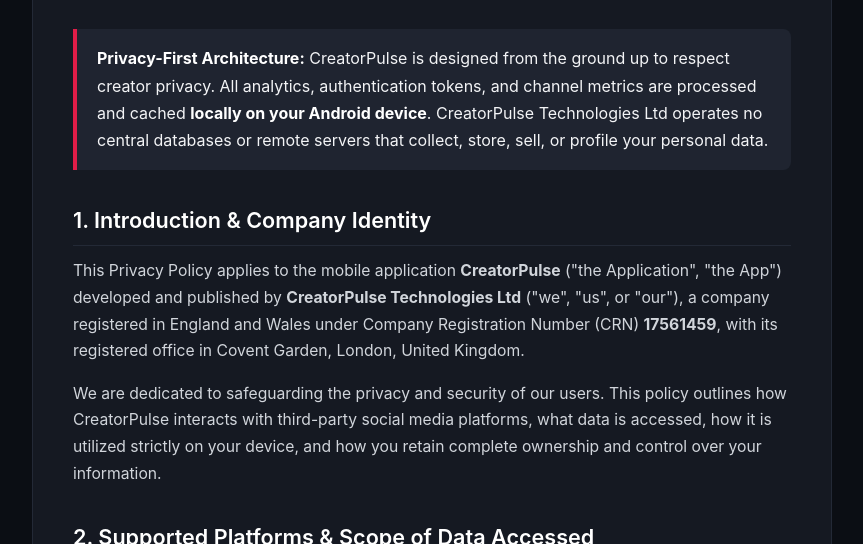
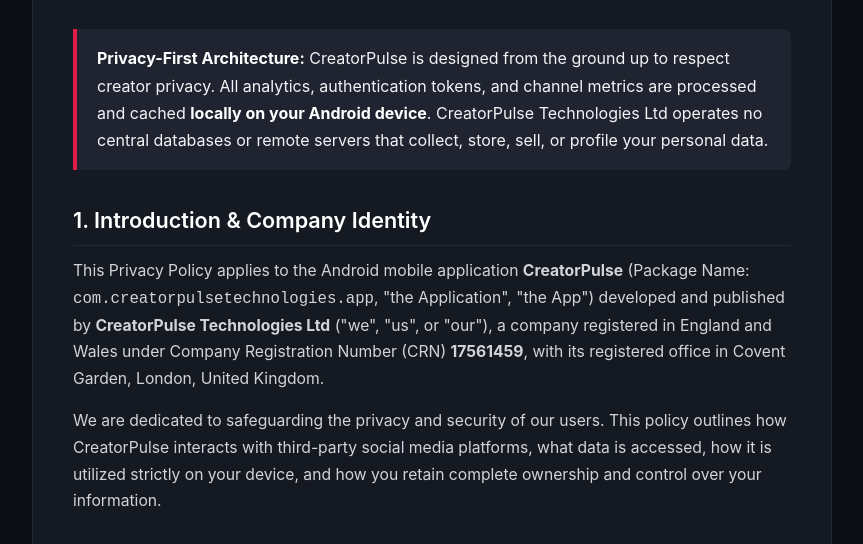
Before and after one commit to danyalahmed786123-design/creatorpulse-site, a plain HTML site: page privacy.html in a window 1280 px wide. Shown: the part 246-790 px from the top of the page, without its empty margins (208-1071 px from the left). Drawn offline with Linux system fonts and the light colour scheme.

Commit message:
docs: explicitly include Android package name com.creatorpulsetechnologies.app in privacy policy and terms

```diff
--- a/privacy.html
+++ b/privacy.html
@@ -134,7 +134,7 @@
 
     <h2>1. Introduction & Company Identity</h2>
     <p>
-      This Privacy Policy applies to the mobile application <strong>CreatorPulse</strong> ("the Application", "the App") developed and published by <strong>CreatorPulse Technologies Ltd</strong> ("we", "us", or "our"), a company registered in England and Wales under Company Registration Number (CRN) <strong>17561459</strong>, with its registered office in Covent Garden, London, United Kingdom.
+      This Privacy Policy applies to the Android mobile application <strong>CreatorPulse</strong> (Package Name: <code>com.creatorpulsetechnologies.app</code>, "the Application", "the App") developed and published by <strong>CreatorPulse Technologies Ltd</strong> ("we", "us", or "our"), a company registered in England and Wales under Company Registration Number (CRN) <strong>17561459</strong>, with its registered office in Covent Garden, London, United Kingdom.
     </p>
     <p>
       We are dedicated to safeguarding the privacy and security of our users. This policy outlines how CreatorPulse interacts with third-party social media platforms, what data is accessed, how it is utilized strictly on your device, and how you retain complete ownership and control over your information.
```
Also changed, not shown: terms.html (+1 -1 lines).
